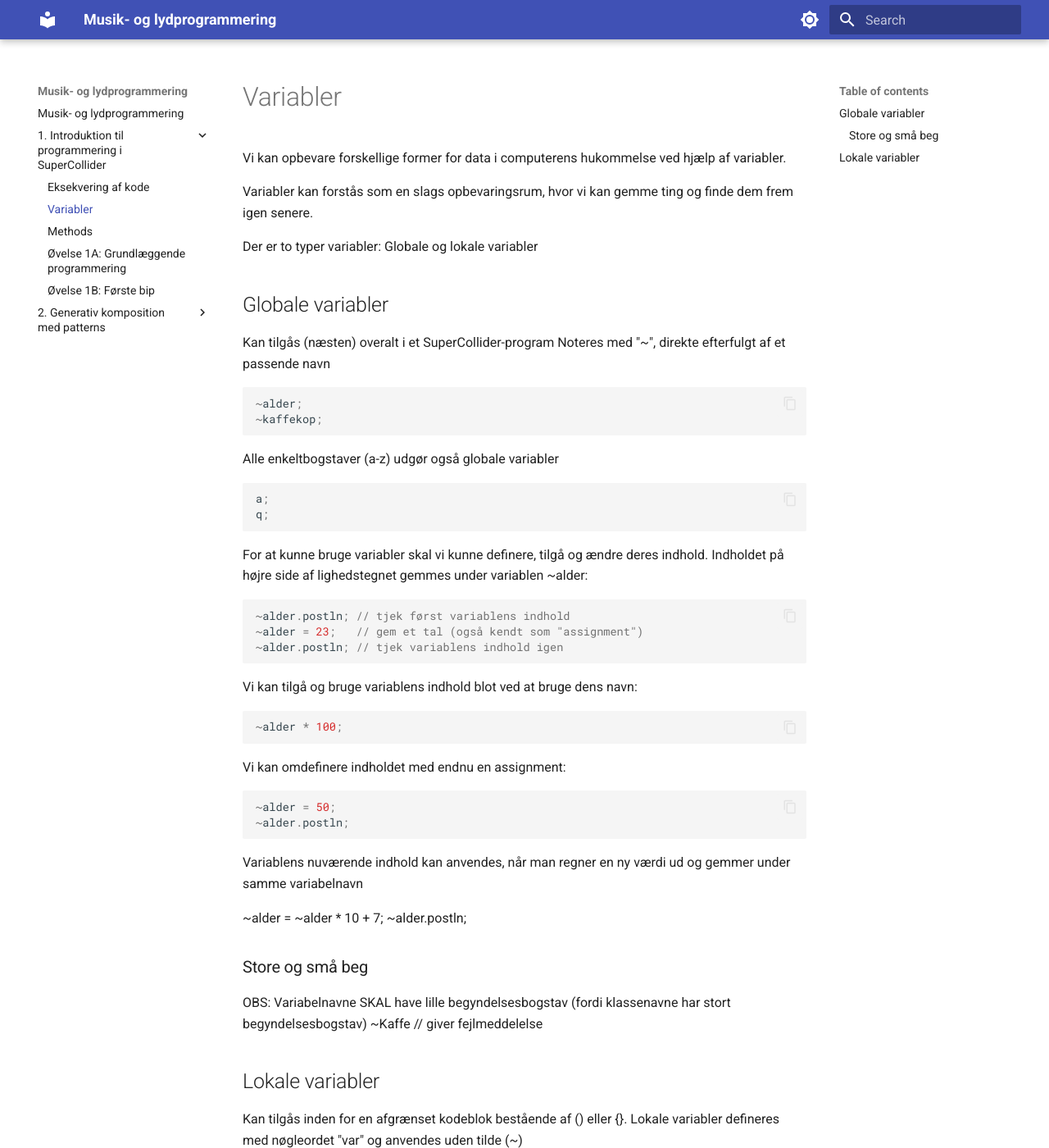
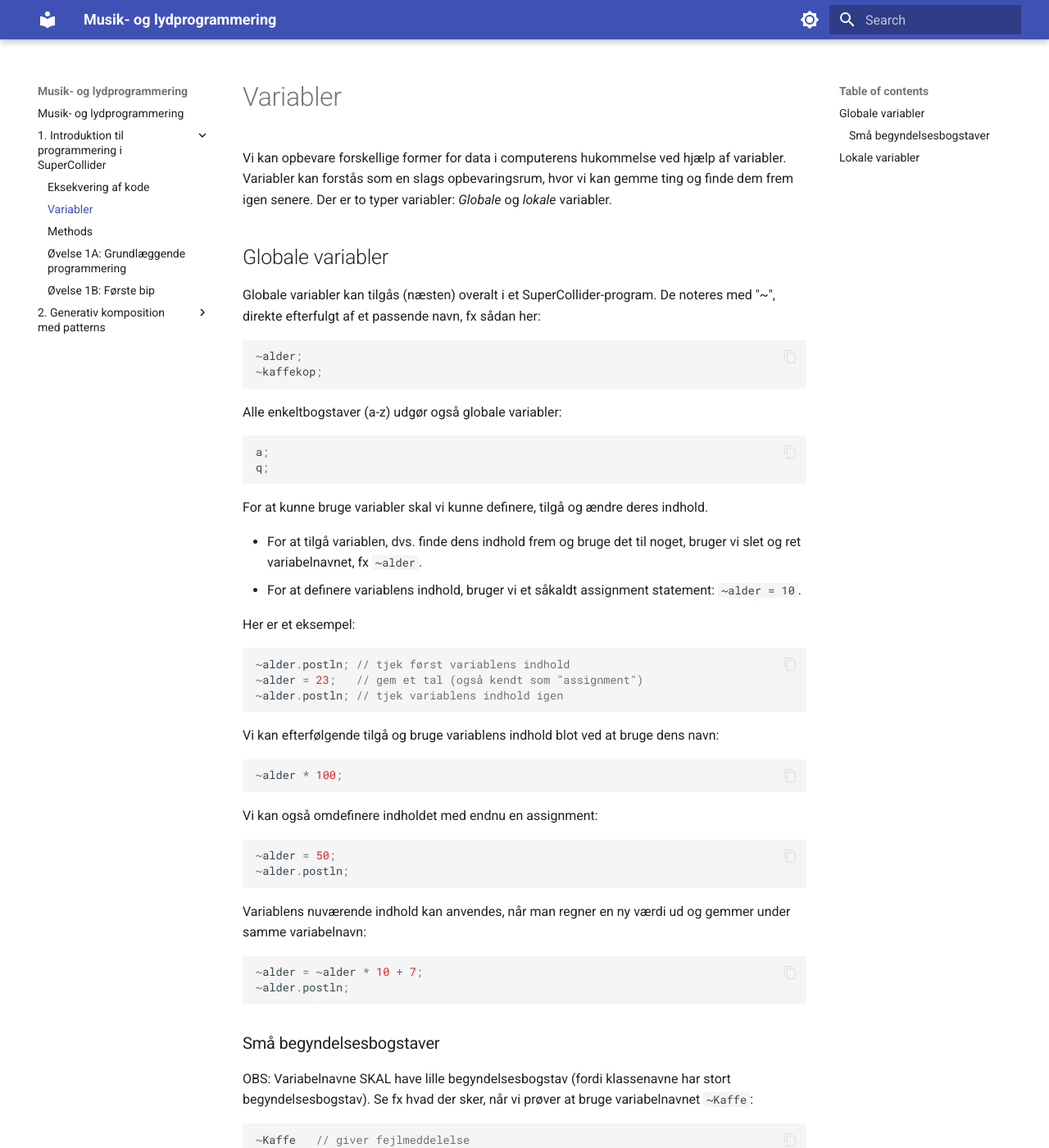
Before and after one commit to sparkletop/sparkletop.github.io, an MkDocs documentation site: the page built from docs/1. Introduktion til programmering i SuperCollider/B-Variabler.md, in a window 1280 px wide and 1400 px high. Shown: the whole window at 82% size. Built offline with MkDocs 1.6.1 and Material for MkDocs 9.7.7, drawn with Linux system fonts in a browser that asks for light colours; some of the changed text lies outside the part shown.

Commit message:
text modifications in section 1

````diff
--- a/docs/1. Introduktion til programmering i SuperCollider/B-Variabler.md
+++ b/docs/1. Introduktion til programmering i SuperCollider/B-Variabler.md
@@ -1,28 +1,29 @@
 # Variabler
 
-Vi kan opbevare forskellige former for data i computerens hukommelse ved hjælp af variabler.
-
-Variabler kan forstås som en slags opbevaringsrum, hvor vi kan gemme ting og finde dem frem igen senere.
-
-Der er to typer variabler: Globale og lokale variabler
+Vi kan opbevare forskellige former for data i computerens hukommelse ved hjælp af variabler. Variabler kan forstås som en slags opbevaringsrum, hvor vi kan gemme ting og finde dem frem igen senere. Der er to typer variabler: *Globale* og *lokale* variabler.
 
 ## Globale variabler
 
-Kan tilgås (næsten) overalt i et SuperCollider-program
-Noteres med "~", direkte efterfulgt af et passende navn
+Globale variabler kan tilgås (næsten) overalt i et SuperCollider-program. De noteres med "~", direkte efterfulgt af et passende navn, fx sådan her:
+
 ```sc
 ~alder;
 ~kaffekop;
 ```
 
-Alle enkeltbogstaver (a-z) udgør også globale variabler
+Alle enkeltbogstaver (a-z) udgør også globale variabler:
+
 ``` sc
 a;
 q;
 ```
 
 For at kunne bruge variabler skal vi kunne definere, tilgå og ændre deres indhold.
-Indholdet på højre side af lighedstegnet gemmes under variablen ~alder:
+
+- For at tilgå variablen, dvs. finde dens indhold frem og bruge det til noget, bruger vi slet og ret variabelnavnet, fx `~alder`.
+- For at definere variablens indhold, bruger vi et såkaldt assignment statement: `~alder = 10`.
+
+Her er et eksempel:
 
 ``` sc
 ~alder.postln; // tjek først variablens indhold
@@ -30,32 +31,38 @@ Indholdet på højre side af lighedstegnet gemmes under variablen ~alder:
 ~alder.postln; // tjek variablens indhold igen
 ```
 
-Vi kan tilgå og bruge variablens indhold blot ved at bruge dens navn:
+Vi kan efterfølgende tilgå og bruge variablens indhold blot ved at bruge dens navn:
 
 ``` sc
 ~alder * 100;
 ```
 
-Vi kan omdefinere indholdet med endnu en assignment:
+Vi kan også omdefinere indholdet med endnu en assignment:
 
 ``` sc
 ~alder = 50;
 ~alder.postln;
 ```
 
-Variablens nuværende indhold kan anvendes, når man regner en ny værdi ud og gemmer under samme variabelnavn
+Variablens nuværende indhold kan anvendes, når man regner en ny værdi ud og gemmer under samme variabelnavn:
 
+```sc
 ~alder = ~alder * 10 + 7;
 ~alder.postln;
+```
 
-### Store og små beg
+### Små begyndelsesbogstaver
 
-OBS: Variabelnavne SKAL have lille begyndelsesbogstav (fordi klassenavne har stort begyndelsesbogstav)
+OBS: Variabelnavne SKAL have lille begyndelsesbogstav (fordi klassenavne har stort begyndelsesbogstav). Se fx hvad der sker, når vi prøver at bruge variabelnavnet `~Kaffe`:
+
+```sc
 ~Kaffe   // giver fejlmeddelelse
+```
 
 ## Lokale variabler
-Kan tilgås inden for en afgrænset kodeblok bestående af () eller {}.
-Lokale variabler defineres med nøgleordet "var" og anvendes uden tilde (~)
+
+Kan udelukkende tilgås inden for en afgrænset kodeblok bestående af () eller {}. Lokale variabler defineres med nøgleordet "var" og anvendes uden tilde (~). Det ser fx såan her ud:
+
 ``` sc
 (
 var model = "Fabia";
@@ -64,3 +71,5 @@ model.postln; // inden for kodeblokken: viser variablens indhold
 
 model.postln; // uden for kodeblokken: giver en fejlmeddelelse
 ```
+
+Lokale variabler bruges blandt andet til at definere signalflowet, når man designer lyde i en såkaldt SynthDef - det vender vi tilbage til senere i kurset.
````
Also changed, not shown: docs/1. Introduktion til programmering i SuperCollider/A-Eksekvering af kode.md (+1 -1 lines), docs/1. Introduktion til programmering i SuperCollider/Øvelse 1A - Grundlæggende programmering.md (+5 -13 lines).
